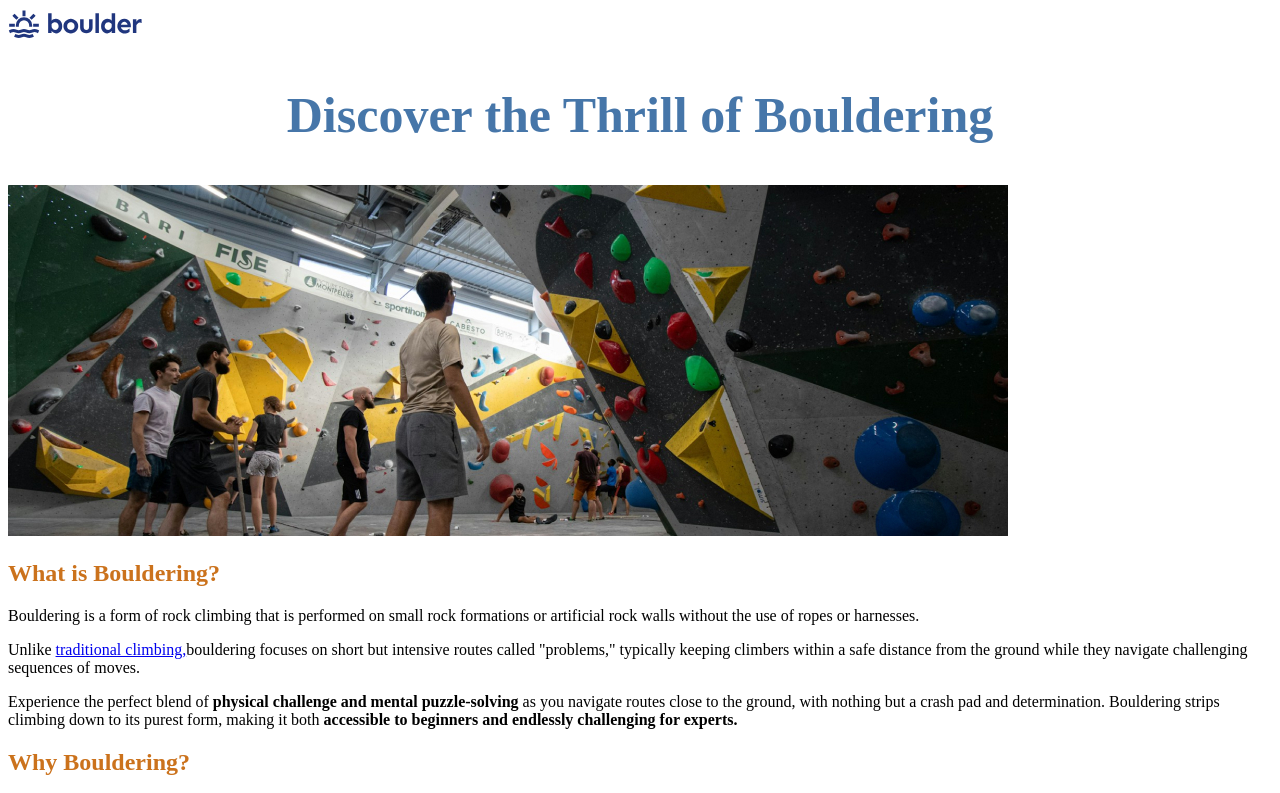
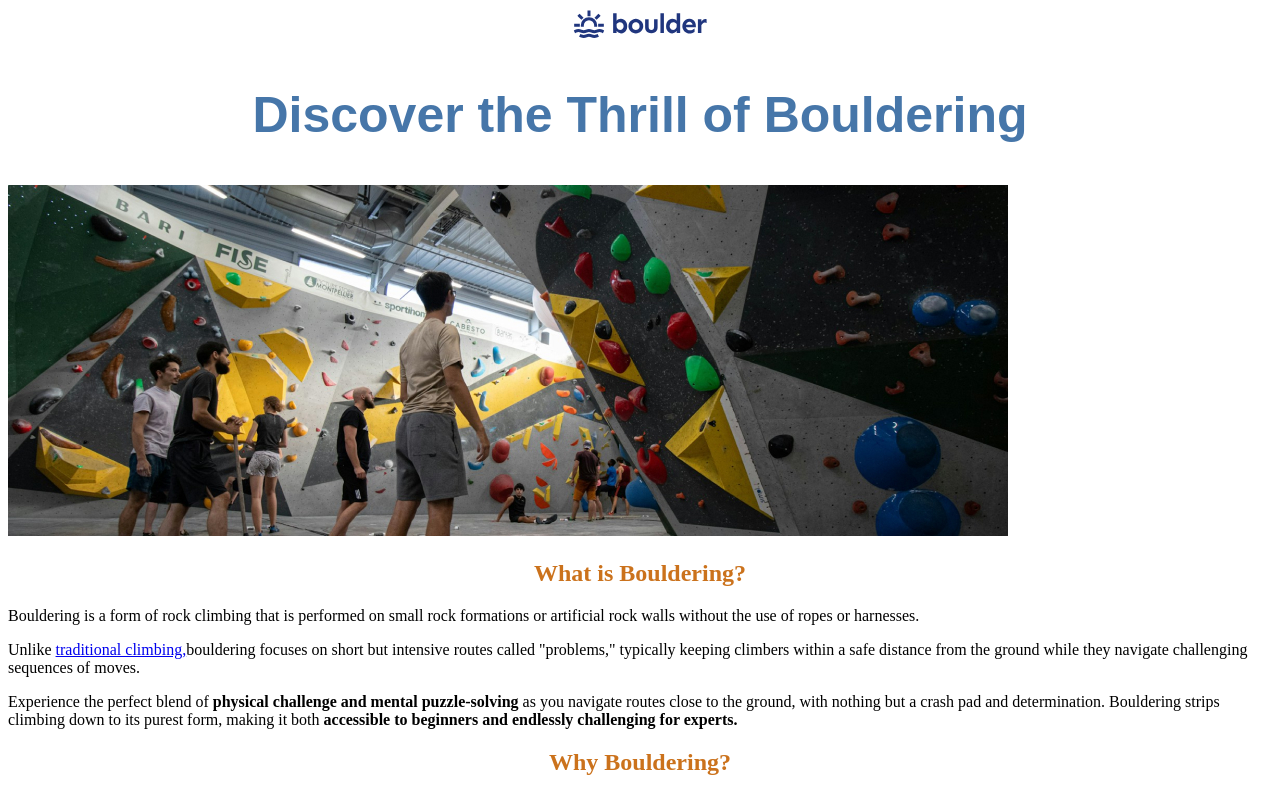
Before and after one commit to sqpaloma/my-first-project, a plain HTML site: page index.html in a window 1280 px wide. Shown: the top 793 px of the page. Drawn offline with Linux system fonts and the light colour scheme.

Commit message:
Enhance CSS styles: Center align header and h2 elements, update h1 font to sans-serif.

```diff
--- a/css/style.css
+++ b/css/style.css
@@ -1,4 +1,9 @@
+header {
+  text-align: center;
+}
+
 h1 {
+  font-family: sans-serif;
   color: #4676a9;
   text-align: center;
   font-size: 50px;
@@ -6,6 +11,7 @@ h1 {
 
 h2 {
   color: #cb721c;
+  text-align: center;
 }
 
 footer {
```
